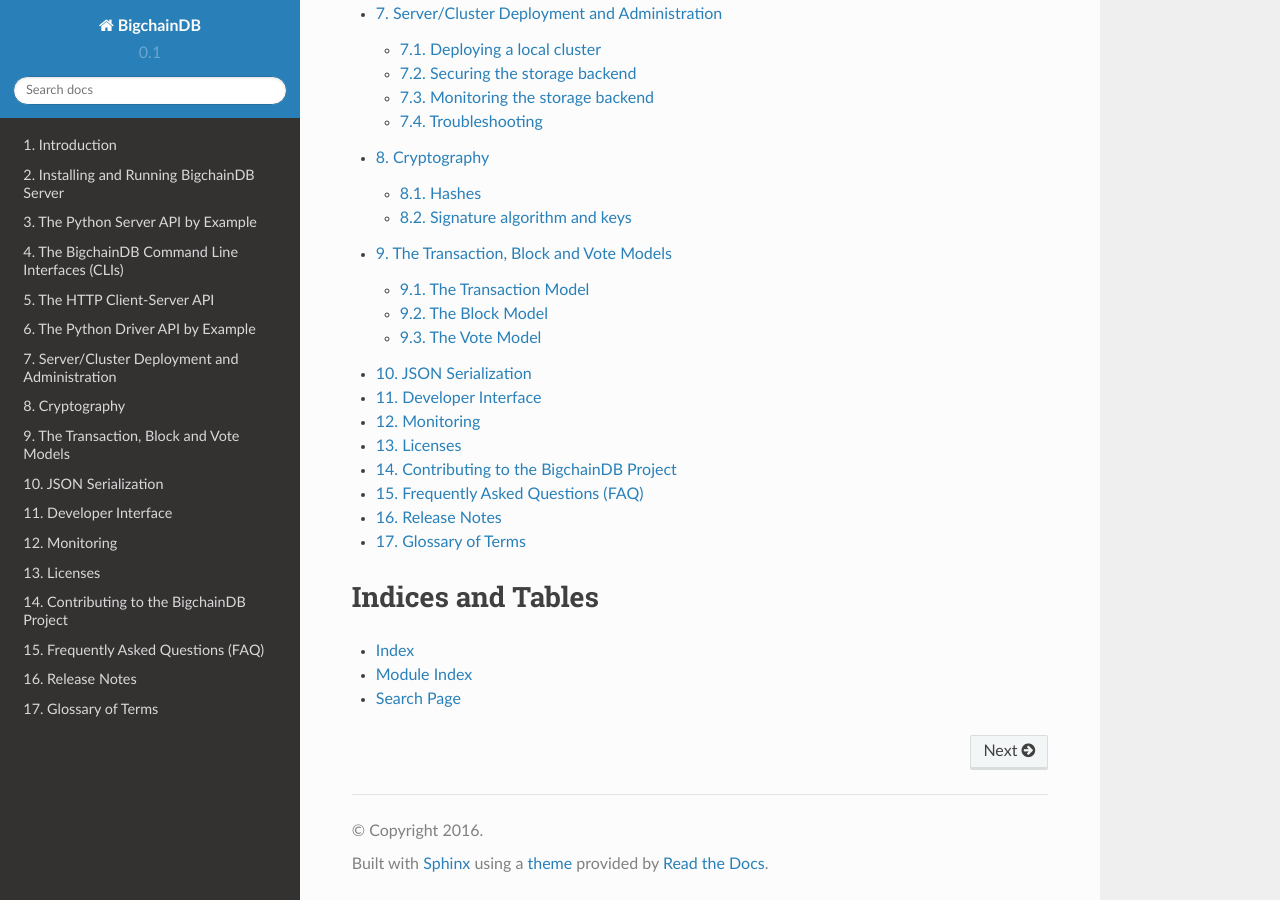
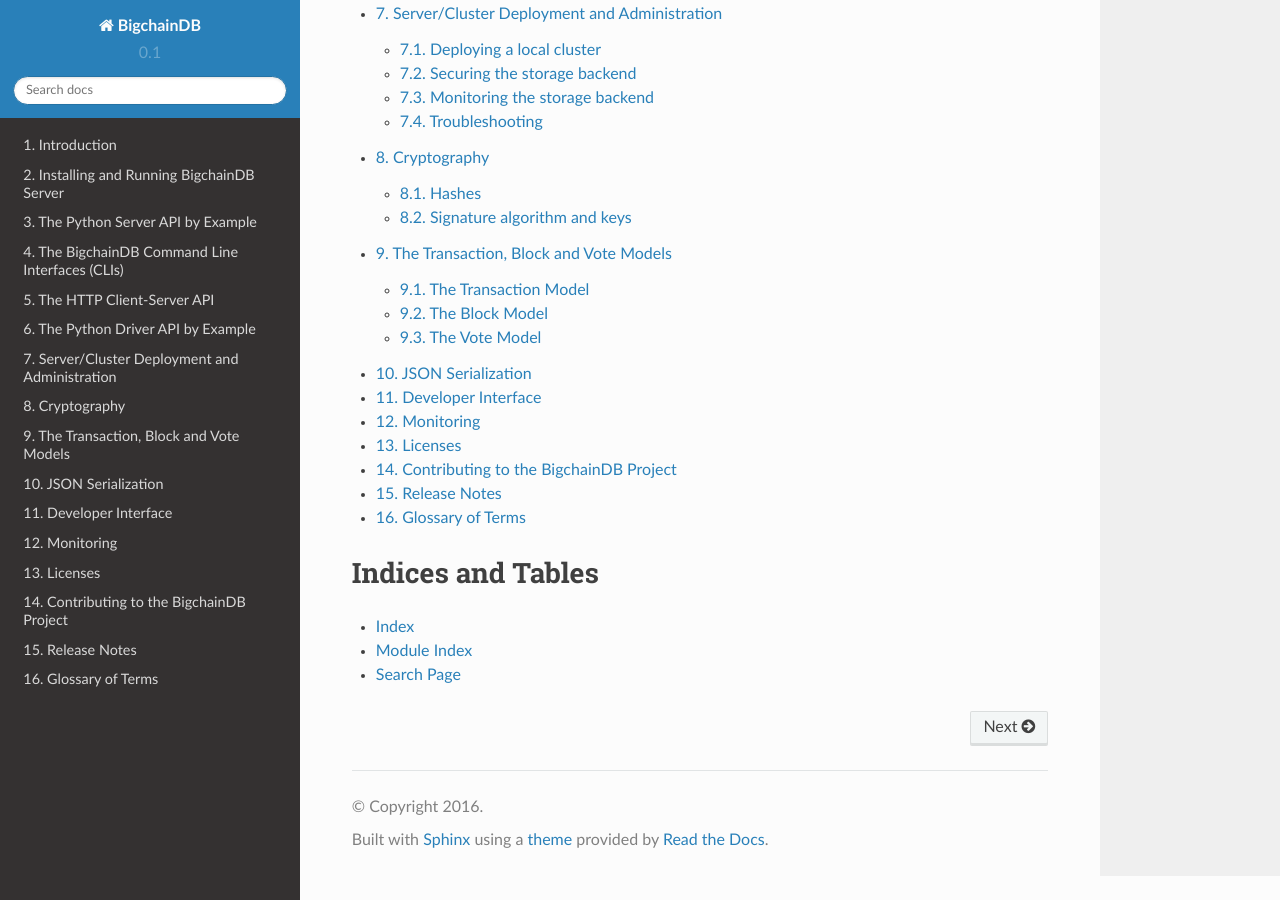
Before and after one commit to bigchaindb/bigchaindb, a Sphinx documentation site: the page built from docs/source/index.rst, in a window 1280 px wide and 900 px high, scrolled down 743 px. Built offline with Sphinx 7.4.7 and the Read the Docs theme 2.0.0, drawn with Linux system fonts in a browser that asks for light colours.

Commit message:
Remove empty FAQ section from docs, for now

```diff
--- a/docs/source/faq.md
+++ /dev/null
@@ -1,2 +0,0 @@
-# Frequently Asked Questions (FAQ)
-coming soon...
--- a/docs/source/index.rst
+++ b/docs/source/index.rst
@@ -26,7 +26,6 @@
    monitoring
    licenses
    contributing
-   faq
    release-notes
    glossary
 
```
